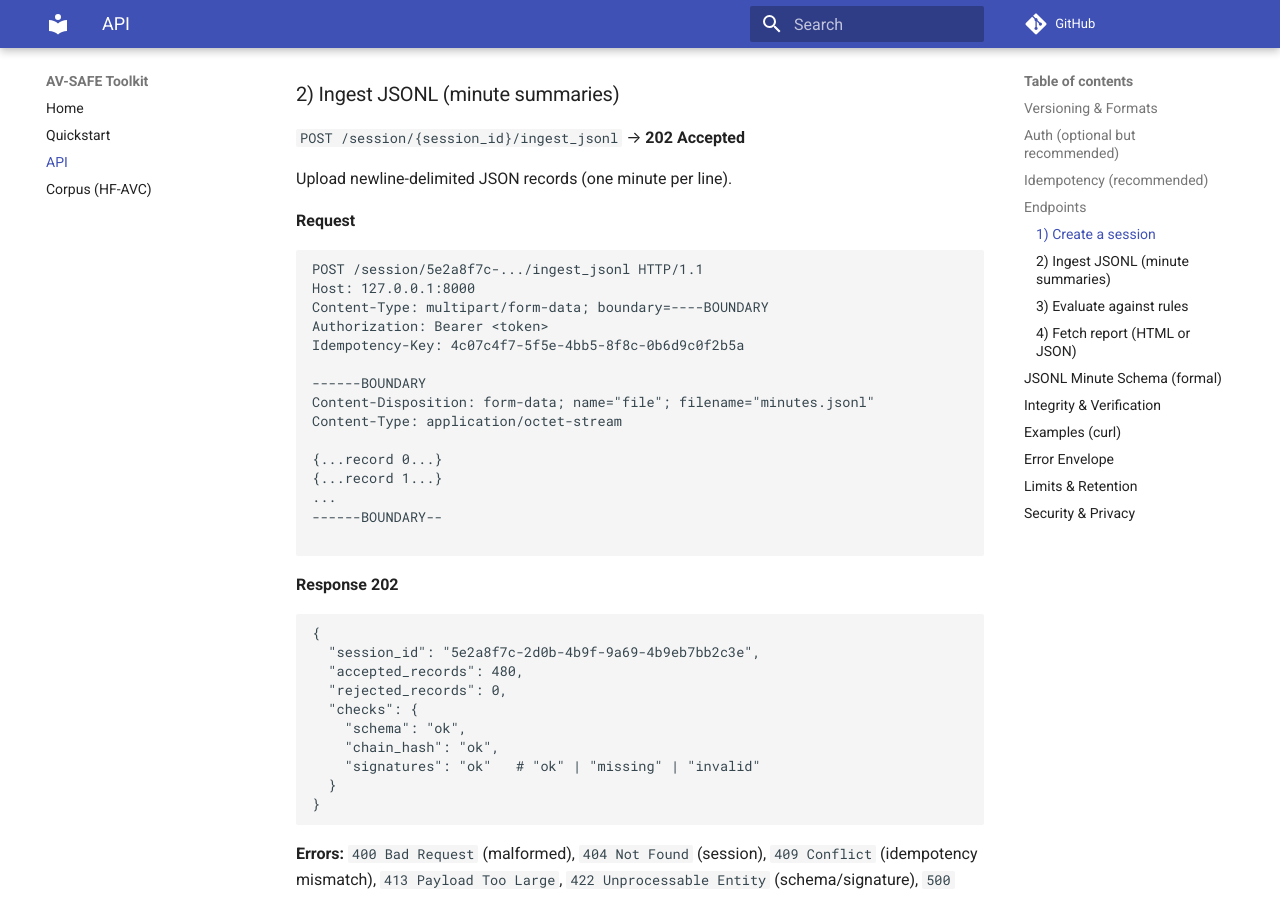
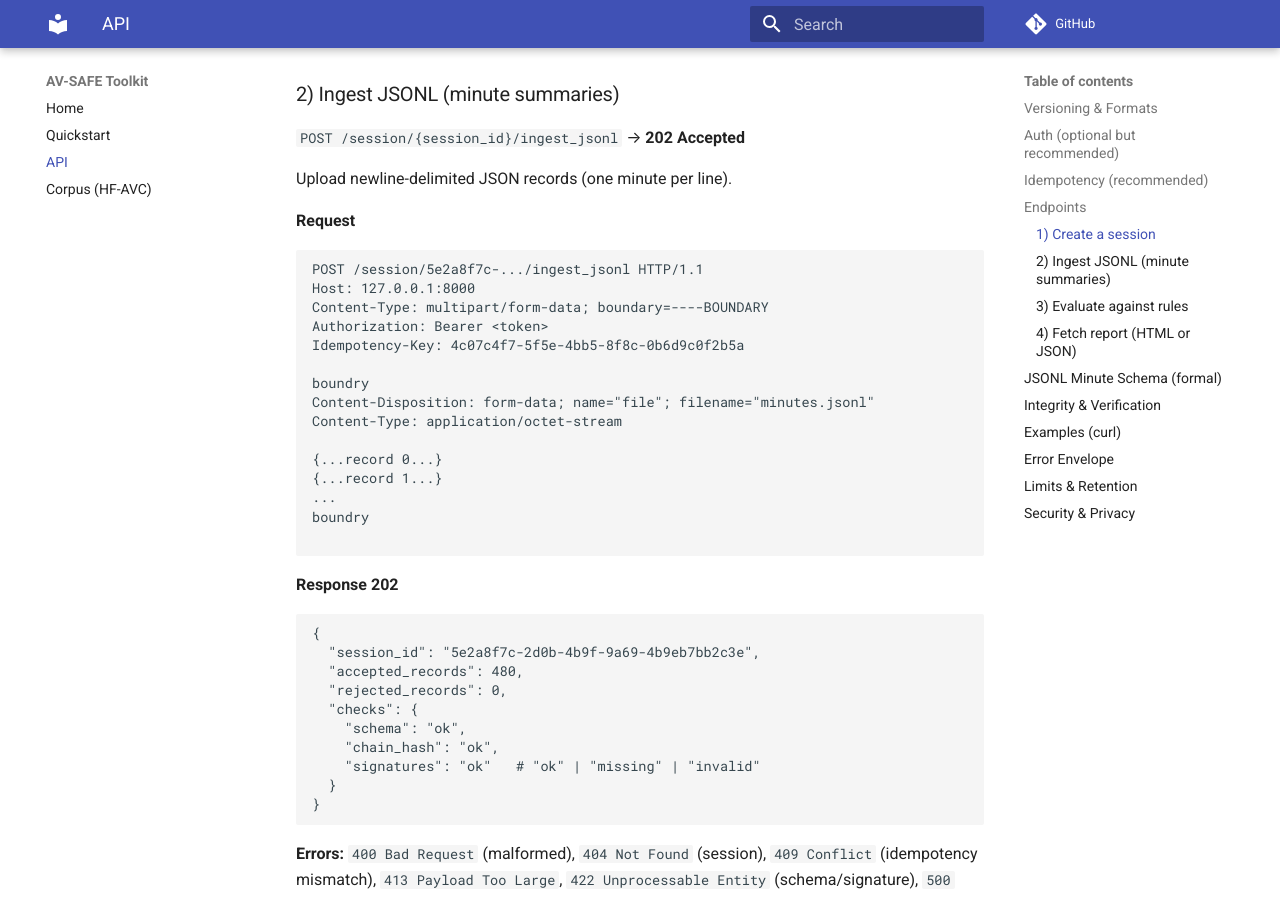
Before and after one commit to googs0/av-safe-toolkit, an MkDocs documentation site: the page built from docs/api.md, in a window 1280 px wide and 900 px high, scrolled down 1618 px. Built offline with MkDocs 1.6.1 and Material for MkDocs 9.7.7, drawn with Linux system fonts in a browser that asks for light colours; comment, search, counter and statistics services are not loaded.

Commit message:
Update api.md

```diff
--- a/docs/api.md
+++ b/docs/api.md
@@ -79,14 +79,14 @@ Content-Type: multipart/form-data; boundary=----BOUNDARY
 Authorization: Bearer <token>
 Idempotency-Key: 4c07c4f7-5f5e-4bb5-8f8c-0b6d9c0f2b5a
 
-------BOUNDARY
+boundry
 Content-Disposition: form-data; name="file"; filename="minutes.jsonl"
 Content-Type: application/octet-stream
 
 {...record 0...}
 {...record 1...}
 ...
-------BOUNDARY--
+boundry
 
 ~~~
 
```
